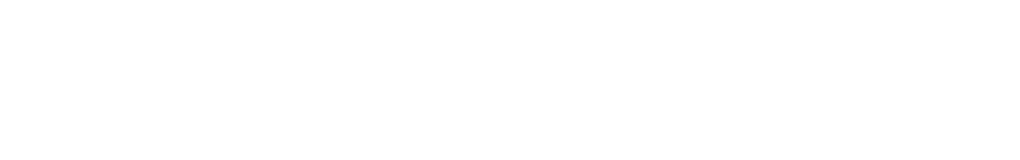
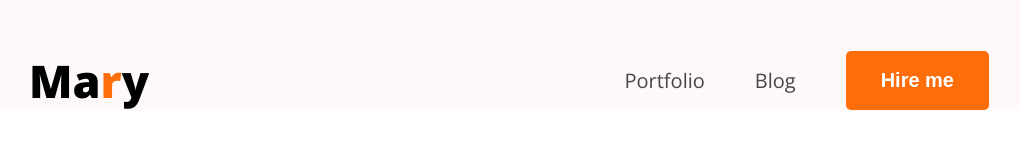
Before and after one commit to mdsalahuddin96/hero-portfolio, a plain HTML site: page index.html in a window 1280 px wide. Shown: the whole page, without its empty margins (131-1151 px from the left). Drawn offline with nearby package versions, Linux system fonts and the light colour scheme.

Commit message:
complete nav bar

```diff
--- a/index.html
+++ b/index.html
@@ -4,8 +4,23 @@
     <meta charset="UTF-8">
     <meta name="viewport" content="width=device-width, initial-scale=1.0">
     <title>Salauddin Portfolio</title>
+    <link rel="preconnect" href="https://fonts.googleapis.com">
+    <link rel="preconnect" href="https://fonts.gstatic.com" crossorigin>
+    <link href="https://fonts.googleapis.com/css2?family=Open+Sans:ital,wght@0,300..800;1,300..800&display=swap" rel="stylesheet">
+    <link rel="stylesheet" href="style/styles.css">
 </head>
-<body>
-
+<body class="font-open-sans">
+    <header>
+        <nav>
+            <div class="logo">
+                <h2>Ma<span class="orange-color">r</span>y</h2>
+            </div>
+            <ul class="menu">
+                <li><a href="#">Portfolio</a></li>
+                <li><a href="#">Blog</a></li>
+                <li><button class="btn">Hire me</button></li>
+            </ul>
+        </nav>
+    </header>
 </body>
 </html>
--- /dev/null
+++ b/style/styles.css
@@ -0,0 +1,54 @@
+*{
+  margin: 0;
+  padding: 0;
+  box-sizing: border-box;
+}
+/* shared style */
+.font-open-sans{
+  font-family: "Open Sans", sans-serif;
+  font-optical-sizing: auto;
+}
+.orange-color{
+  color:#FD6E0A;
+}
+.btn{
+  color: white;
+  background-color: var(--orange-color);
+  border: none;
+  border-radius: 5px;
+  padding: 18px 35px;
+  font-size: 20px;
+  font-weight: bold;
+}
+:root{
+  --orange-color:#FD6E0A;
+}
+/* main style */
+header{
+    background-color: #FFF8FB;
+    padding-top: 50px;
+}
+nav{
+  width: 75%;
+  max-width: 1140px;
+  /* border: 1px solid red; */
+  margin: 0 auto;
+  display: flex;
+  justify-content: space-between;
+  align-items: center;
+}
+.logo h2{
+  font-size: 45px;
+  font-weight: 900;
+}
+nav .menu{
+  display: flex;
+  align-items: center;
+  gap:50px;
+  list-style-type:none;
+}
+nav .menu a{
+  text-decoration: none;
+  color: #474747;
+  font-size: 20px;
+}
```
